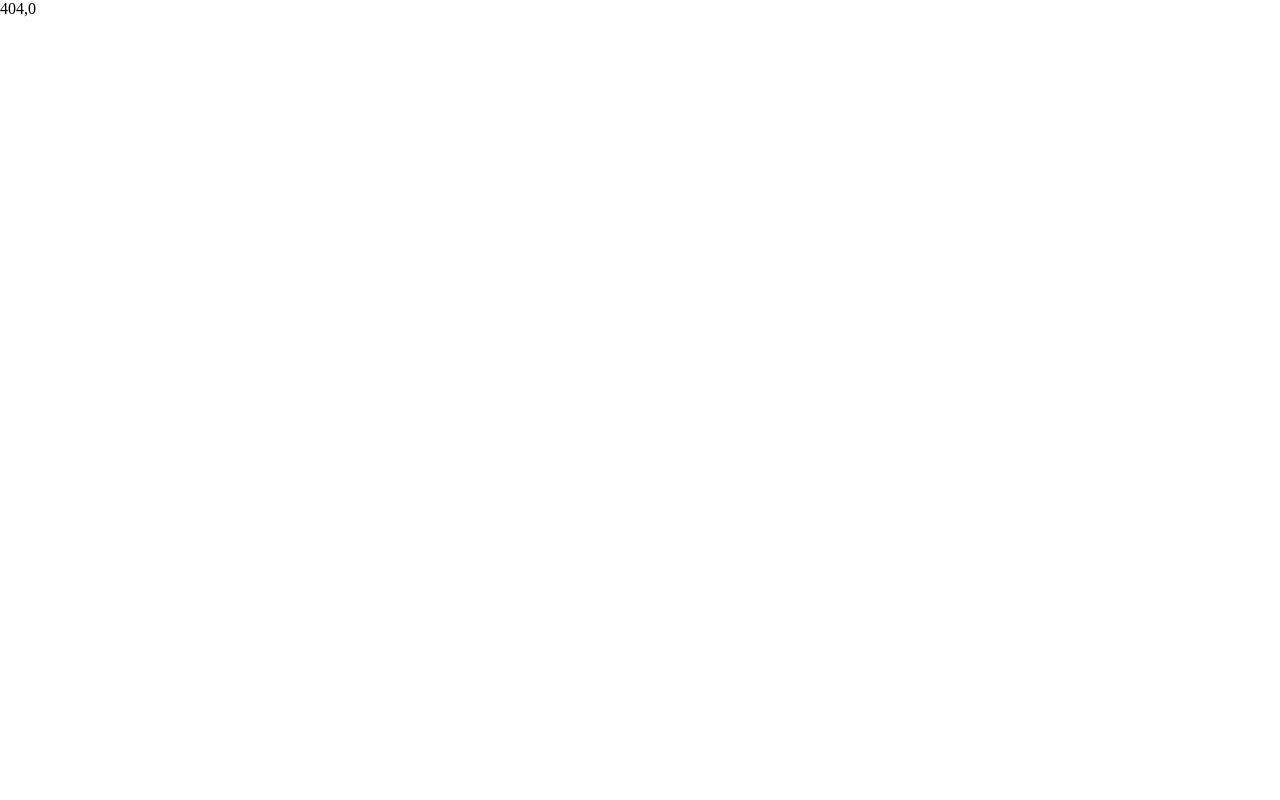
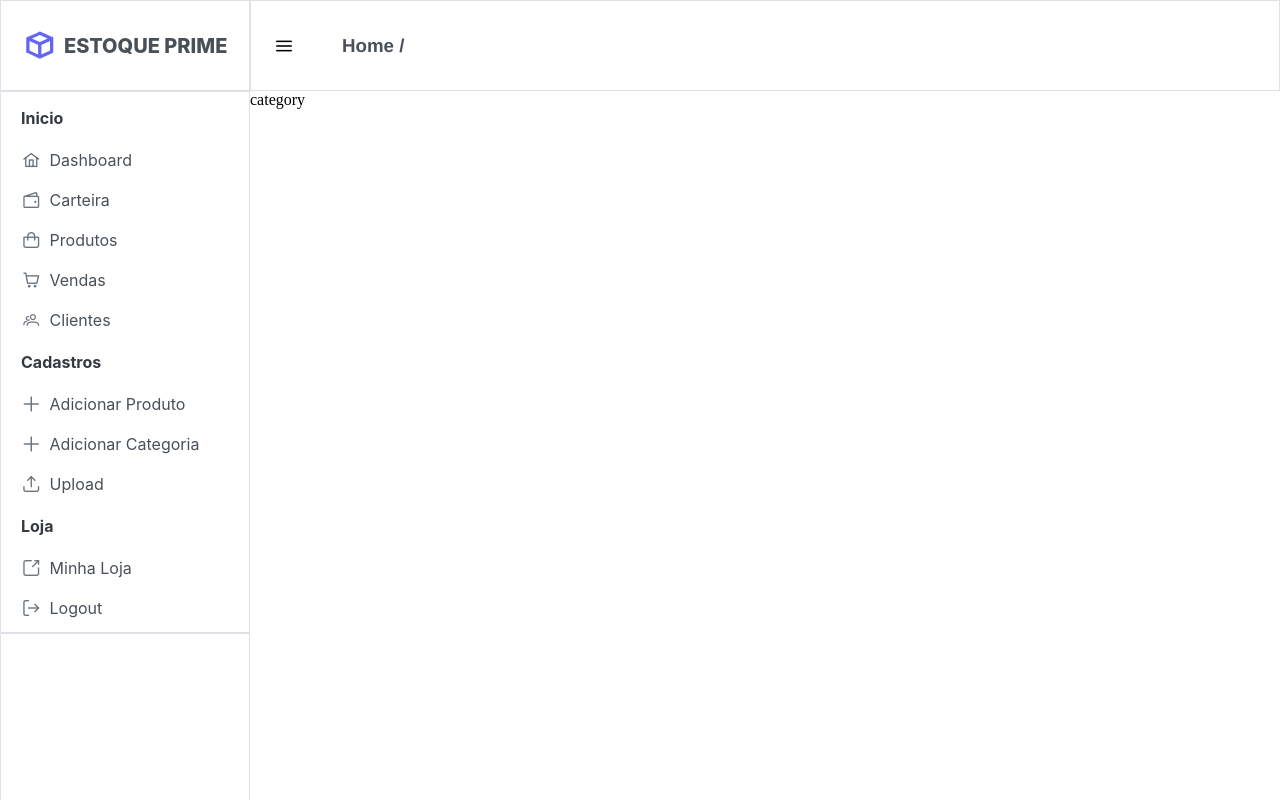
Before and after one commit to MauricioDiias/Projeto_plataforma_comercio, a React (Vite) app in the folder FrontEnd/plataforma_comercio/: page /home/addCategory in a window 1280 px wide. Built offline with nearby package versions, Linux system fonts and the light colour scheme.

Commit message:
Adiciona page categoria

```diff
--- a/FrontEnd/plataforma_comercio/package.json
+++ b/FrontEnd/plataforma_comercio/package.json
@@ -10,6 +10,7 @@
     "preview": "vite preview"
   },
   "dependencies": {
+    "axios": "^1.5.1",
     "primeicons": "^6.0.1",
     "primereact": "^9.6.2",
     "react": "^18.2.0",
--- /dev/null
+++ b/FrontEnd/plataforma_comercio/src/pages/AddCategory/index.jsx
@@ -0,0 +1,5 @@
+export const AddCategory=()=>{
+    return(
+        <div>category</div>
+    )
+}
--- a/FrontEnd/plataforma_comercio/src/pages/Home/components/SideMenu/index.jsx
+++ b/FrontEnd/plataforma_comercio/src/pages/Home/components/SideMenu/index.jsx
@@ -5,8 +5,6 @@ import "./styles.css";
 
 export const SideMenu = () => {
   const toast = useRef(null);
-
-
 
   const itemsSideTop = [
     {
@@ -94,6 +92,11 @@ export const SideMenu = () => {
           url: "http://localhost:5173/home/addProduct",
         },
         {
+          label: "Adicionar Categoria",
+          icon: "pi pi-fw pi-plus",
+          url: "http://localhost:5173/home/addCategory",
+        },
+        {
           label: "Upload",
           icon: "pi pi-fw pi-upload",
           command: () => {},
--- a/FrontEnd/plataforma_comercio/src/routes/Routes.jsx
+++ b/FrontEnd/plataforma_comercio/src/routes/Routes.jsx
@@ -2,6 +2,7 @@ import { Routes, Route, Navigate } from "react-router-dom";
 import Login from "../pages/Login";
 import Home from "../pages/Home";
 import { AddProduct } from "../pages/AddProduct";
+import { AddCategory } from "../pages/AddCategory";
 function AppRoutes() {
   return (
     <>
@@ -10,10 +11,12 @@ function AppRoutes() {
         <Route path="/login" element={<Login />} />
         <Route path="/home" element={<Home />}>
           <Route path="addProduct" element={<AddProduct />} />
+          <Route path="addCategory" element={<AddCategory />} />
           <Route path="teste2" element={<p>TEste 20202020</p>} />
         </Route>
         <Route path="*" element={<>404</>} />
-      </Routes>,0
+      </Routes>
+      ,0
     </>
   );
 }
```
Also changed, not shown: 1 other file (tests, documents, lock files or other folders).
